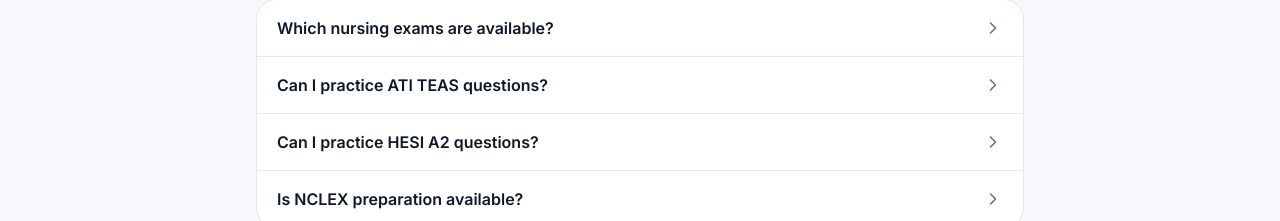
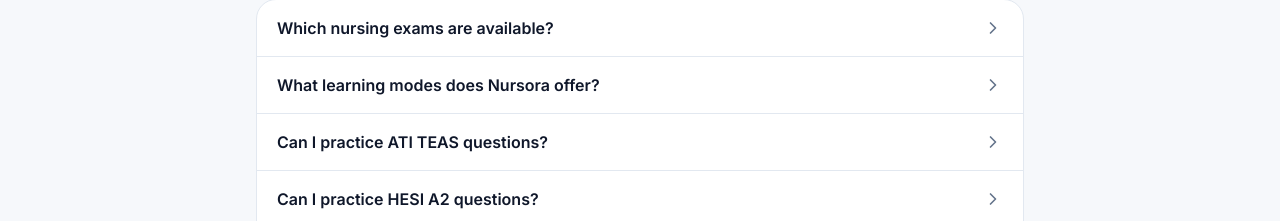
Before and after one commit to de-scientist/Skew_Blanc, a Next.js app: page /faq in a window 1280 px wide. Shown: the part 515-736 px from the top of the page. Built offline with nearby package versions, Linux system fonts and the light colour scheme; no server answers.

Commit message:
update the FAQ content. Let me find the learning-modes question in the mock content

```diff
--- a/src/data/mock/content.ts
+++ b/src/data/mock/content.ts
@@ -261,6 +261,12 @@
   },
   {
     category: "Exams",
+    question: "What learning modes does Nursora offer?",
+    answer:
+      "Nursora provides four modes built on one assessment engine. Practice Mode gives immediate feedback and explanations as you answer. Tutor Mode adds a guided, rule-based tutor that helps you reason toward the answer with hints and mistake analysis (it guides rather than simply revealing the answer). Test Mode is a timed assessment where answers and explanations are revealed only after you submit. Exam Mode simulates a structured, timed examination with a mandatory, authoritative timer and automatic submission when time expires.",
+  },
+  {
+    category: "Exams",
     question: "Can I practice ATI TEAS questions?",
     answer:
       "Yes. The ATI TEAS area includes Reading, Math, Science and English practice modeled on the admission exam's structure.",
```
